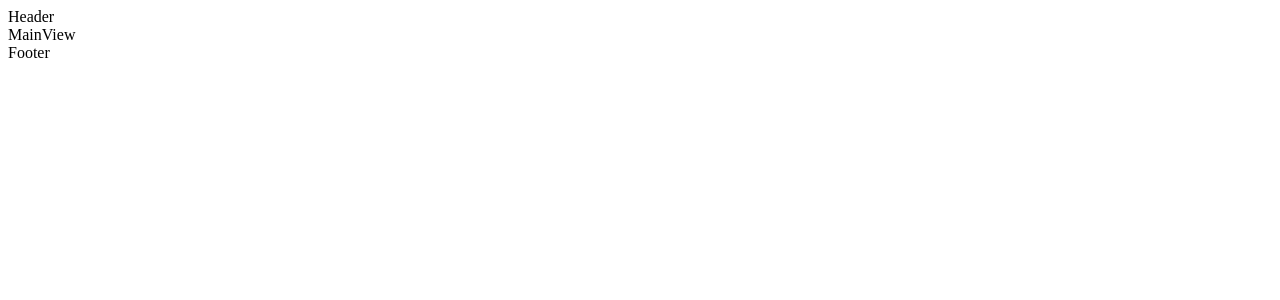
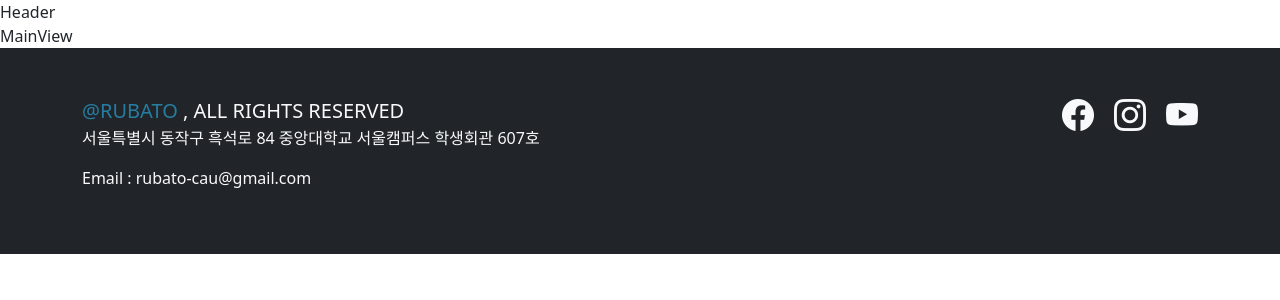
Before and after one commit to cau-rubato/rubato-web-frontend, a Vue app: page / in a window 1280 px wide. Shown: the top 300 px of the page. Built offline with nearby package versions, Linux system fonts and the light colour scheme.

Commit message:
[feature/footerlayout] FooterLayout 화면 구성, Unit Test 작성
src
    layouts
        - FooterLayout.vue
    - main.js
tests/unit/layouts
        - FooterLayout.spec.js
    - package-lock.json
    - package.json

```diff
--- a/package.json
+++ b/package.json
@@ -10,6 +10,8 @@
   },
   "dependencies": {
     "@types/jest": "^28.1.1",
+    "bootstrap": "^5.1.3",
+    "bootstrap-icons": "^1.8.3",
     "core-js": "^3.8.3",
     "vue": "^3.2.13",
     "vue-router": "^4.0.3",
--- a/src/layouts/FooterLayout.vue
+++ b/src/layouts/FooterLayout.vue
@@ -1,14 +1,67 @@
 <template>
-    <div>
-        Footer
+  <div class="footer bg-dark">
+    <div class="container py-5">
+      <div class="row">
+        <div class="col-9">
+          <p class="lead copyright">
+            {{ copyright }}
+          </p>
+          <p class="lead text-light" style="display: inline">
+            , ALL RIGHTS RESERVED
+          </p>
+          <p class="text-light address">{{ address }}</p>
+          <p class="text-light email">Email : {{ email }}</p>
+        </div>
+        <div class="col-3" style="text-align: right">
+          <h2 class="sns" v-for="(sns, i) in sns_list" :key="i">
+            <a :href="sns.href"><i :class="sns.icon"></i></a>
+          </h2>
+        </div>
+      </div>
     </div>
+  </div>
 </template>
 
 <script>
 export default {
   name: "FooterLayout",
+
+  data() {
+    return {
+      copyright: "@RUBATO",
+      address:
+        "서울특별시 동작구 흑석로 84 중앙대학교 서울캠퍼스 학생회관 607호",
+      email: "rubato-cau@gmail.com",
+      sns_list: [
+        {
+          name: "facebook",
+          icon: "bi bi-facebook text-light",
+          href: "https://www.facebook.com/CAUrubato",
+        },
+        {
+          name: "instagram",
+          icon: "bi bi-instagram text-light",
+          href: "https://www.instagram.com/rubato_cau1985/",
+        },
+        {
+          name: "youtube",
+          icon: "bi bi-youtube text-light",
+          href: "https://www.youtube.com/channel/UCHwzULktVXIoA0HotXKRNlg",
+        },
+      ],
+    };
+  },
 };
 </script>
 
 <style>
+.copyright {
+  color: #277da1;
+  display: inline;
+}
+
+.sns {
+  display: inline;
+  margin-left: 20px;
+}
 </style>
--- a/src/main.js
+++ b/src/main.js
@@ -3,4 +3,8 @@ import App from './App.vue'
 import router from './router'
 import store from './store'
 
+import 'bootstrap'
+import 'bootstrap-icons/font/bootstrap-icons.css';
+import 'bootstrap/dist/css/bootstrap.min.css'
+
 createApp(App).use(store).use(router).mount('#app')
```
Also changed, not shown: 2 other files (tests, documents, lock files or other folders).
